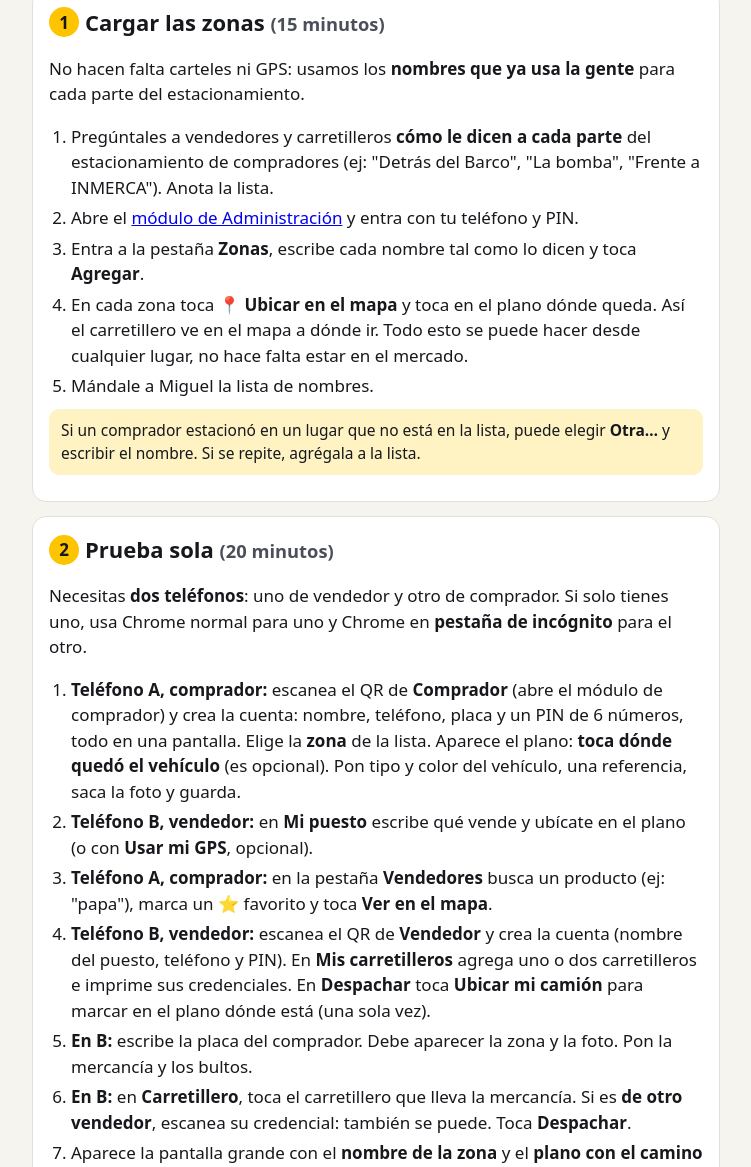
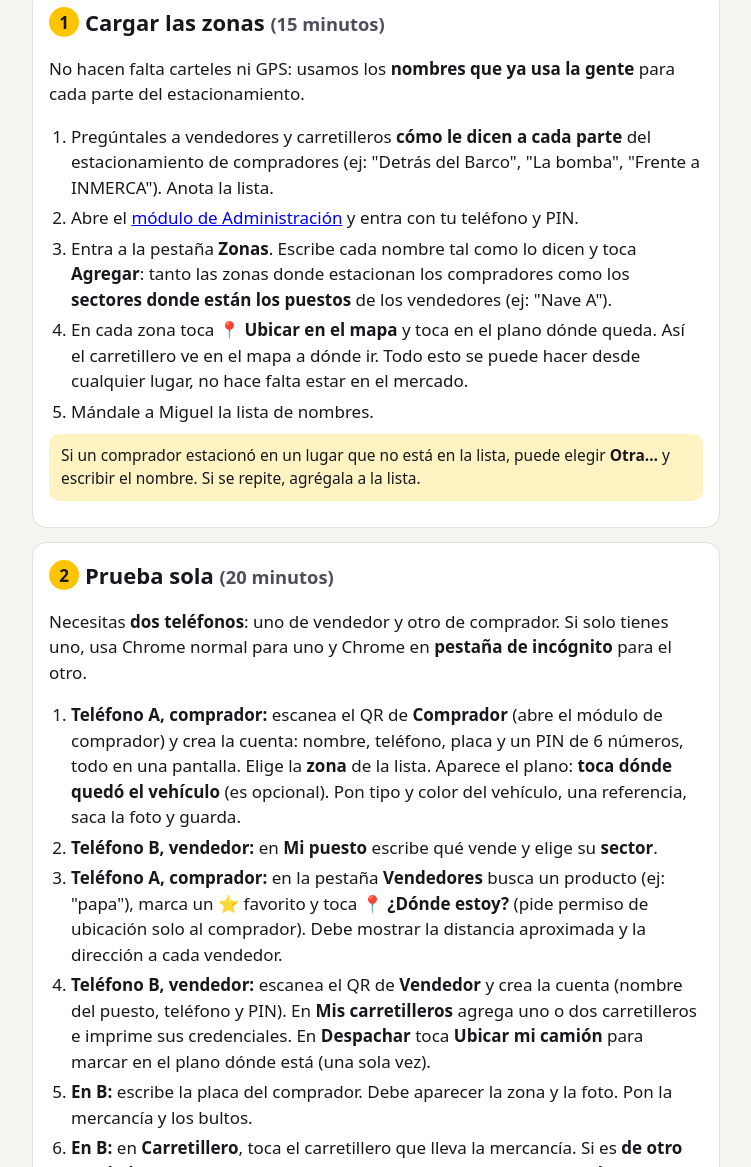
Before and after one commit to rutas-la/CargaYa, a plain HTML site: page guia.html in a window 1280 px wide. Shown: the part 943-2110 px from the top of the page, without its empty margins (264-1015 px from the left). Drawn offline with Linux system fonts and the light colour scheme.

Commit message:
Vendedores por sector (sin GPS); el comprador usa su GPS para ver distancia y dirección aproximadas
Co-Authored-By: Claude Opus 5.5 <noreply@anthropic.com>
Claude-Session: https://claude.ai/code/session_01Sr8uK4d48WrbyhfeYUaAQ1

```diff
--- a/app.js
+++ b/app.js
@@ -389,7 +389,7 @@ function planoSVG(o={}){
     s+=`<circle cx="${q[0]}" cy="${q[1]+(c.px!=null?0:16)}" r="6" fill="${enc?'#f07b14':'#16181c'}" stroke="#fff" stroke-width="2"><title>${esc(c.id)} · ${esc(c.vehiculo||'')}</title></circle>`});
     L('vendedor').forEach(v=>{const q=posVend(v);if(q)s+=`<g transform="translate(${q[0]} ${q[1]}) rotate(${ANG})"><rect x="-13" y="-7" width="26" height="14" rx="3" fill="#16181c"/><title>${esc(v.nombre)}</title></g>`})}
   if(o.ruta&&o.dest){const r=rutaXY(o.ruta,o.dest);s+=`<polyline points="${r.map(q=>f1(q[0])+','+f1(q[1])).join(' ')}" fill="none" stroke="#e0362c" stroke-width="4" stroke-linejoin="round" stroke-linecap="round" class="route"/>`}
-  if(o.yo){const q=o.yo;s+=`<g transform="translate(${f1(q[0])} ${f1(q[1])})"><circle r="24" fill="#1f6feb" fill-opacity=".15"/><circle r="9" fill="#1f6feb" stroke="#fff" stroke-width="3"/><text y="-16" text-anchor="middle" font-family="Barlow Condensed" font-weight="800" font-size="13" fill="#1f6feb" stroke="#fff" stroke-width="3" paint-order="stroke">TÚ</text></g>`}
+  if(o.yo){const q=o.yo;s+=`<g transform="translate(${f1(q[0])} ${f1(q[1])})"><circle r="24" fill="#1f6feb" fill-opacity=".15"/><circle r="9" fill="#1f6feb" stroke="#fff" stroke-width="3"/><text y="26" text-anchor="middle" font-family="Barlow Condensed" font-weight="800" font-size="13" fill="#1f6feb" stroke="#fff" stroke-width="3" paint-order="stroke">TÚ</text></g>`}
   if(o.camion){const q=o.camion;s+=`<g transform="translate(${q[0]} ${q[1]})"><g transform="rotate(${ANG})"><rect x="-16" y="-9" width="32" height="18" rx="3" fill="#ffc400" stroke="#16181c" stroke-width="2"/></g><text y="-14" text-anchor="middle" font-family="Barlow Condensed" font-weight="800" font-size="13" fill="#16181c" stroke="#fff" stroke-width="3" paint-order="stroke">${esc(o.camionTxt||'CAMIÓN')}</text></g>`}
   if(o.dest){const q=o.dest;s+=`<circle cx="${q[0]}" cy="${q[1]}" r="20" fill="none" stroke="#e0362c" stroke-width="3" class="pulse"/><circle cx="${q[0]}" cy="${q[1]}" r="9" fill="#e0362c" stroke="#fff" stroke-width="3"/>${o.destTxt?`<text x="${q[0]}" y="${q[1]+38}" text-anchor="middle" font-family="Share Tech Mono" font-size="14" fill="#16181c" stroke="#fff" stroke-width="4" paint-order="stroke">${esc(o.destTxt)}</text>`:''}`}
   s+='</svg>';
@@ -685,7 +685,7 @@ function vVendC(){const c=ME.rol==='comprador'?comp(ME.id):null;const favs=(c&&c
   return `<div class="grid"><div class="card"><h2>Vendedores</h2><p class="sub">Busca por producto o sector y marca tus favoritos.</p>
     <input id="vcBusca" placeholder="🔍 Ej: tomate, papa, Nave A…" value="${esc(vcBusca)}" autocomplete="off">
     <button class="btn ${yoGPS?'o':'y'}" id="vcYo" style="width:100%;margin-top:10px" ${yoBuscando?'disabled':''}>${yoBuscando?'Buscando tu ubicación… (hasta 12 s)':yoGPS?'📍 Actualizar dónde estoy':'📍 ¿Dónde estoy? Ver distancias'}</button>
-    ${yoErr?`<div class="notfound" style="margin-top:8px">${esc(yoErr)}</div>`:yoGPS?(yoEn?`<p class="hint" style="margin-top:6px">Ubicado ${hhmm(yoGPS.t)} (±${yoGPS.acc} m). Las distancias son aproximadas y en línea recta; usa el sector para orientarte.</p>`:`<div class="notfound" style="margin-top:8px">Parece que no estás en el mercado: el GPS te ubica a ${fmtDist(distM(yoGPS,CENTRO))} del centro.</div>`):''}</div>
+    ${yoErr?`<div class="notfound" style="margin-top:8px">${esc(yoErr)}</div>`:yoGPS?(yoEn?`<p class="hint" style="margin-top:6px">Ubicado ${hhmm(yoGPS.t)} (±${yoGPS.acc} m). Distancias aproximadas, en línea recta. La flecha indica la dirección respecto del norte; usa el sector para orientarte.</p>`:`<div class="notfound" style="margin-top:8px">Parece que no estás en el mercado: el GPS te ubica a ${fmtDist(distM(yoGPS,CENTRO))} del centro.</div>`):''}</div>
    ${lf.length?`<div class="card"><h2>⭐ Mis favoritos</h2><div class="list">${lf.map(tarjeta).join('')}</div></div>`:''}
    <div class="card"><h2>${q?`Resultados (${lo.length})`:yoEn?'Los más cerca primero':'Todos los vendedores'}</h2><div class="list">${lo.map(tarjeta).join('')||`<div class="empty">${q?'Ningún vendedor coincide con la búsqueda':'Todavía no hay vendedores'}</div>`}</div></div></div>`}
 
--- a/guia.html
+++ b/guia.html
@@ -63,7 +63,7 @@ small{color:var(--ink2)}
 <ol>
 <li>Pregúntales a vendedores y carretilleros <b>cómo le dicen a cada parte</b> del estacionamiento de compradores (ej: "Detrás del Barco", "La bomba", "Frente a INMERCA"). Anota la lista.</li>
 <li>Abre el <a href="admin.html">módulo de Administración</a> y entra con tu teléfono y PIN.</li>
-<li>Entra a la pestaña <b>Zonas</b>, escribe cada nombre tal como lo dicen y toca <b>Agregar</b>.</li>
+<li>Entra a la pestaña <b>Zonas</b>. Escribe cada nombre tal como lo dicen y toca <b>Agregar</b>: tanto las zonas donde estacionan los compradores como los <b>sectores donde están los puestos</b> de los vendedores (ej: "Nave A").</li>
 <li>En cada zona toca <b>📍 Ubicar en el mapa</b> y toca en el plano dónde queda. Así el carretillero ve en el mapa a dónde ir. Todo esto se puede hacer desde cualquier lugar, no hace falta estar en el mercado.</li>
 <li>Mándale a Miguel la lista de nombres.</li>
 </ol>
@@ -75,8 +75,8 @@ small{color:var(--ink2)}
 <p>Necesitas <b>dos teléfonos</b>: uno de vendedor y otro de comprador. Si solo tienes uno, usa Chrome normal para uno y Chrome en <b>pestaña de incógnito</b> para el otro.</p>
 <ol>
 <li><b>Teléfono A, comprador:</b> escanea el QR de <b>Comprador</b> (abre el módulo de comprador) y crea la cuenta: nombre, teléfono, placa y un PIN de 6 números, todo en una pantalla. Elige la <b>zona</b> de la lista. Aparece el plano: <b>toca dónde quedó el vehículo</b> (es opcional). Pon tipo y color del vehículo, una referencia, saca la foto y guarda.</li>
-<li><b>Teléfono B, vendedor:</b> en <b>Mi puesto</b> escribe qué vende y ubícate en el plano (o con <b>Usar mi GPS</b>, opcional).</li>
-<li><b>Teléfono A, comprador:</b> en la pestaña <b>Vendedores</b> busca un producto (ej: "papa"), marca un ⭐ favorito y toca <b>Ver en el mapa</b>.</li>
+<li><b>Teléfono B, vendedor:</b> en <b>Mi puesto</b> escribe qué vende y elige su <b>sector</b>.</li>
+<li><b>Teléfono A, comprador:</b> en la pestaña <b>Vendedores</b> busca un producto (ej: "papa"), marca un ⭐ favorito y toca <b>📍 ¿Dónde estoy?</b> (pide permiso de ubicación solo al comprador). Debe mostrar la distancia aproximada y la dirección a cada vendedor.</li>
 <li><b>Teléfono B, vendedor:</b> escanea el QR de <b>Vendedor</b> y crea la cuenta (nombre del puesto, teléfono y PIN). En <b>Mis carretilleros</b> agrega uno o dos carretilleros e imprime sus credenciales. En <b>Despachar</b> toca <b>Ubicar mi camión</b> para marcar en el plano dónde está (una sola vez).</li>
 <li><b>En B:</b> escribe la placa del comprador. Debe aparecer la zona y la foto. Pon la mercancía y los bultos.</li>
 <li><b>En B:</b> en <b>Carretillero</b>, toca el carretillero que lleva la mercancía. Si es <b>de otro vendedor</b>, escanea su credencial: también se puede. Toca <b>Despachar</b>.</li>
```
Also changed, not shown: 1 other file.
